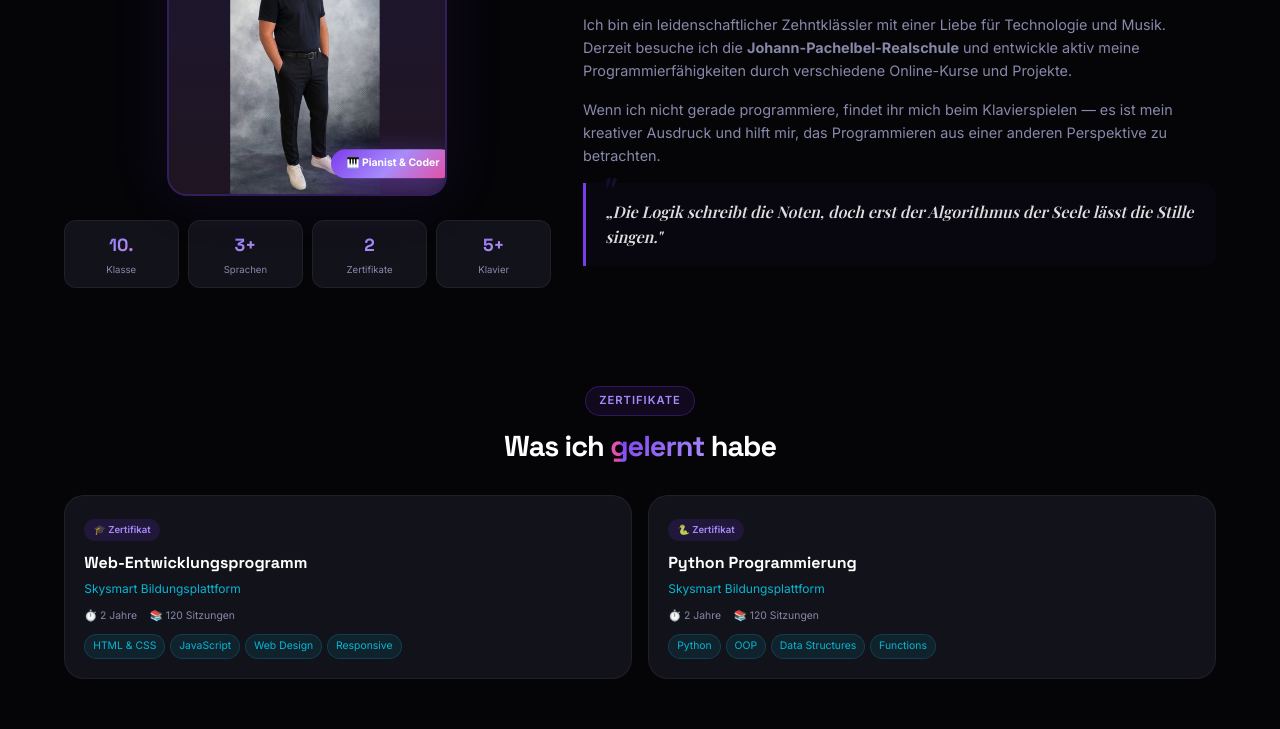
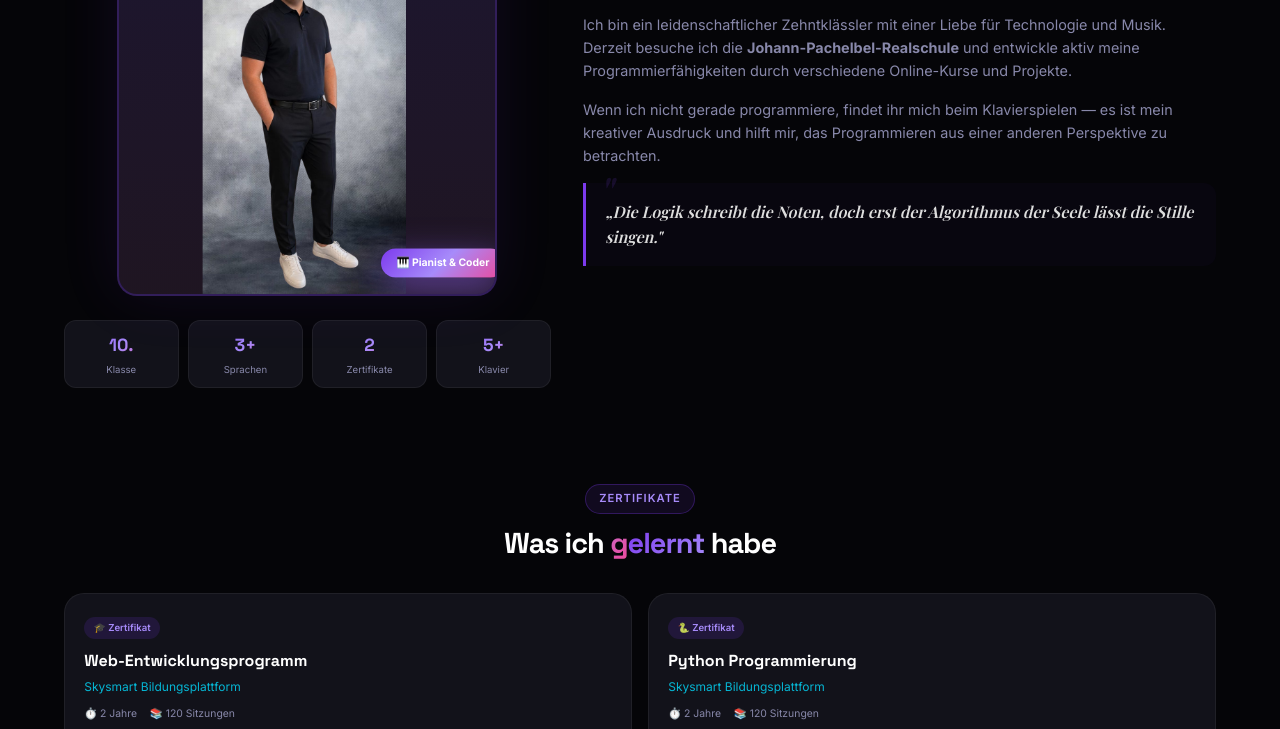
Before and after one commit to Leon-Schmidt-dev/Leon-Schmidt.io, a plain HTML site: page index.html in a window 1280 px wide. Shown: the part 1041-1770 px from the top of the page. Drawn offline with nearby package versions, Linux system fonts and the light colour scheme; animation ran at ten frames a second; a web font is replaced by a local one.

Commit message:
Refactor profile image styles and update HTML

```diff
--- a/index.html
+++ b/index.html
@@ -386,18 +386,87 @@
             .about-grid { grid-template-columns: 1fr 1.3fr; }
         }
 
-        .profile-image-wrapper { position: relative; border-radius: var(--radius); overflow: hidden; aspect-ratio: 1; background: var(--bg-card); border: 2px solid rgba(124,58,237,0.3); box-shadow: 0 0 60px rgba(124,58,237,0.1); transition: all 0.6s cubic-bezier(0.4,0,0.2,1); max-width: 280px; margin: 0 auto; }
-        .profile-image-wrapper:hover { border-color: rgba(124,58,237,0.7); box-shadow: 0 0 100px rgba(124,58,237,0.25), 0 30px 60px rgba(0,0,0,0.5); transform: translateY(-8px) scale(1.02); }
-        .profile-image-wrapper img { width: 100%; height: 100%; object-fit: cover; display: block; }
-        .profile-placeholder { width: 100%; height: 100%; display: flex; flex-direction: column; align-items: center; justify-content: center; background: linear-gradient(180deg, rgba(124,58,237,0.1) 0%, rgba(236,72,153,0.06) 100%); position: relative; }
-
-        .profile-frame-glow { position: absolute; inset: -3px; border-radius: var(--radius); padding: 3px; background: var(--accent-gradient); -webkit-mask: linear-gradient(#fff 0 0) content-box, linear-gradient(#fff 0 0); mask: linear-gradient(#fff 0 0) content-box, linear-gradient(#fff 0 0); -webkit-mask-composite: xor; mask-composite: exclude; opacity: 0; transition: opacity 0.6s; pointer-events: none; }
-        .profile-image-wrapper:hover .profile-frame-glow { opacity: 1; animation: borderGlow 3s ease-in-out infinite; }
-        @keyframes borderGlow { 0%,100%{opacity:0.3} 50%{opacity:0.8} }
-
-        .profile-badge { position: absolute; bottom: 15px; right: -10px; background: var(--accent-gradient); color: #fff; padding: 0.4rem 1rem; border-radius: 980px; font-weight: 700; font-size: 0.65rem; box-shadow: 0 10px 30px rgba(124,58,237,0.5); animation: floatBadge 3s ease-in-out infinite, badgeGlow 2s ease-in-out infinite; white-space: nowrap; z-index: 2; }
-        @keyframes floatBadge { 0%,100%{transform:translateY(0)} 50%{transform:translateY(-8px)} }
-        @keyframes badgeGlow { 0%,100%{box-shadow:0 10px 30px rgba(124,58,237,0.5)} 50%{box-shadow:0 15px 45px rgba(167,139,250,0.8)} }
+        .profile-image-wrapper {
+            position: relative;
+            border-radius: var(--radius);
+            overflow: hidden;
+            aspect-ratio: 1 / 1;
+            background: var(--bg-card);
+            border: 2px solid rgba(124, 58, 237, 0.3);
+            box-shadow: 0 0 60px rgba(124, 58, 237, 0.1);
+            transition: all 0.6s cubic-bezier(0.4, 0, 0.2, 1);
+            max-width: 380px;
+            margin: 0 auto;
+            width: 100%;
+        }
+        .profile-image-wrapper:hover {
+            border-color: rgba(124, 58, 237, 0.7);
+            box-shadow: 0 0 100px rgba(124, 58, 237, 0.25), 0 30px 60px rgba(0, 0, 0, 0.5);
+            transform: translateY(-8px) scale(1.02);
+        }
+        .profile-image-wrapper img {
+            width: 100%;
+            height: 100%;
+            object-fit: cover;
+            display: block;
+        }
+        .profile-placeholder {
+            width: 100%;
+            height: 100%;
+            display: flex;
+            flex-direction: column;
+            align-items: center;
+            justify-content: center;
+            background: linear-gradient(180deg, rgba(124, 58, 237, 0.1) 0%, rgba(236, 72, 153, 0.06) 100%);
+            position: relative;
+        }
+
+        .profile-frame-glow {
+            position: absolute;
+            inset: -3px;
+            border-radius: var(--radius);
+            padding: 3px;
+            background: var(--accent-gradient);
+            -webkit-mask: linear-gradient(#fff 0 0) content-box, linear-gradient(#fff 0 0);
+            mask: linear-gradient(#fff 0 0) content-box, linear-gradient(#fff 0 0);
+            -webkit-mask-composite: xor;
+            mask-composite: exclude;
+            opacity: 0;
+            transition: opacity 0.6s;
+            pointer-events: none;
+        }
+        .profile-image-wrapper:hover .profile-frame-glow {
+            opacity: 1;
+            animation: borderGlow 3s ease-in-out infinite;
+        }
+        @keyframes borderGlow {
+            0%, 100% { opacity: 0.3; }
+            50% { opacity: 0.8; }
+        }
+
+        .profile-badge {
+            position: absolute;
+            bottom: 15px;
+            right: -10px;
+            background: var(--accent-gradient);
+            color: #fff;
+            padding: 0.4rem 1rem;
+            border-radius: 980px;
+            font-weight: 700;
+            font-size: 0.65rem;
+            box-shadow: 0 10px 30px rgba(124, 58, 237, 0.5);
+            animation: floatBadge 3s ease-in-out infinite, badgeGlow 2s ease-in-out infinite;
+            white-space: nowrap;
+            z-index: 2;
+        }
+        @keyframes floatBadge {
+            0%, 100% { transform: translateY(0); }
+            50% { transform: translateY(-8px); }
+        }
+        @keyframes badgeGlow {
+            0%, 100% { box-shadow: 0 10px 30px rgba(124, 58, 237, 0.5); }
+            50% { box-shadow: 0 15px 45px rgba(167, 139, 250, 0.8); }
+        }
 
         .profile-info h3 { font-family: 'Space Grotesk', sans-serif; font-size: 1.6rem; font-weight: 700; letter-spacing: -1px; margin-bottom: 0.3rem; }
         .profile-title { display: inline-block; font-size: 0.85rem; font-weight: 600; color: var(--accent-light); letter-spacing: 1px; text-transform: uppercase; margin-bottom: 1rem; padding-bottom: 0.5rem; border-bottom: 2px solid rgba(124,58,237,0.2); }
@@ -1037,7 +1106,7 @@
                 <div class="reveal reveal-delay-1">
                     <div class="profile-image-wrapper">
                         <div class="profile-placeholder">
-                            <img src="Leon.png" alt="Leon Schmidt" style="display:block;">
+                            <img src="Leon.png" alt="Leon Schmidt" style="display:block; width:100%; height:100%; object-fit:cover;">
                         </div>
                         <div class="profile-frame-glow"></div>
                         <div class="profile-badge">🎹 Pianist & Coder</div>
```
